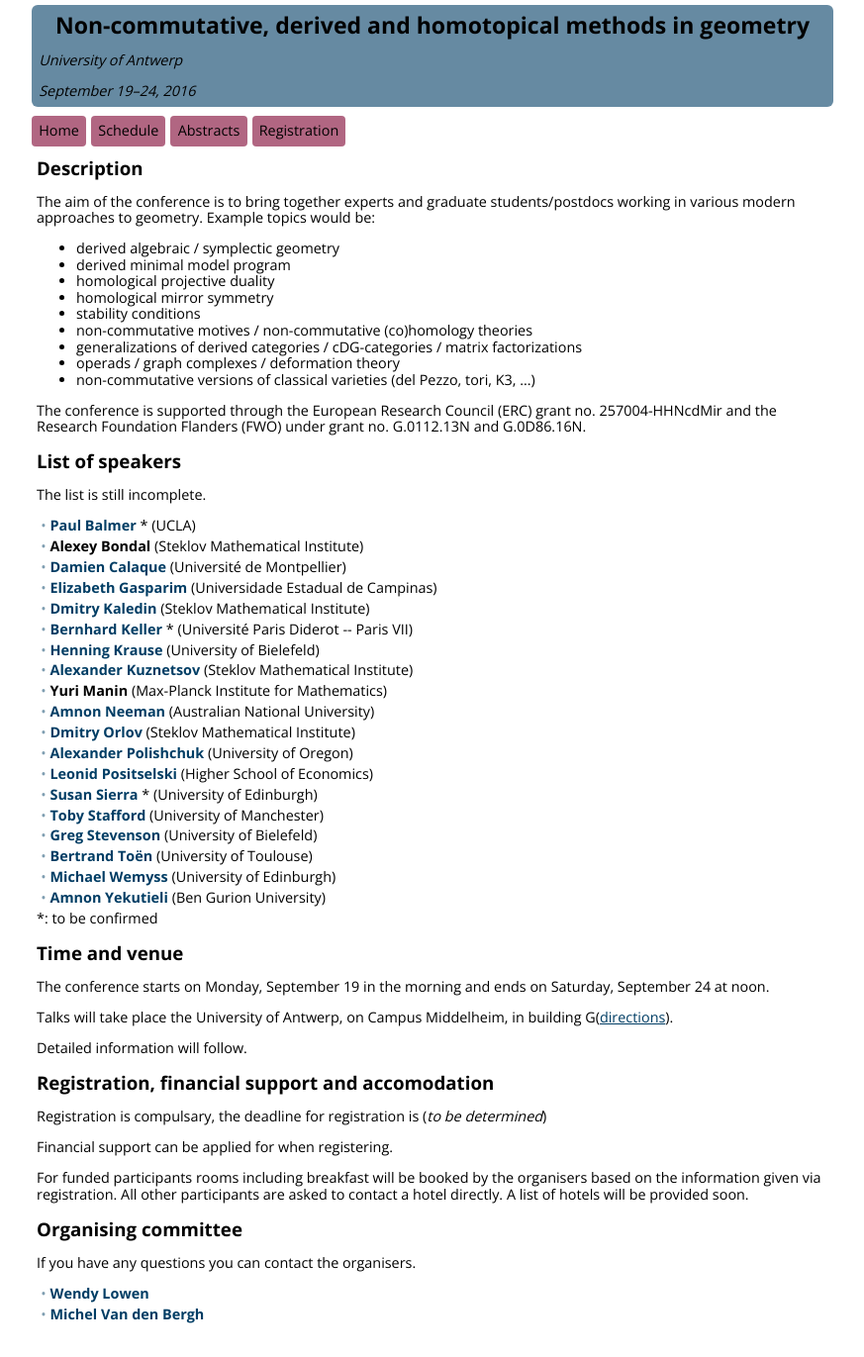
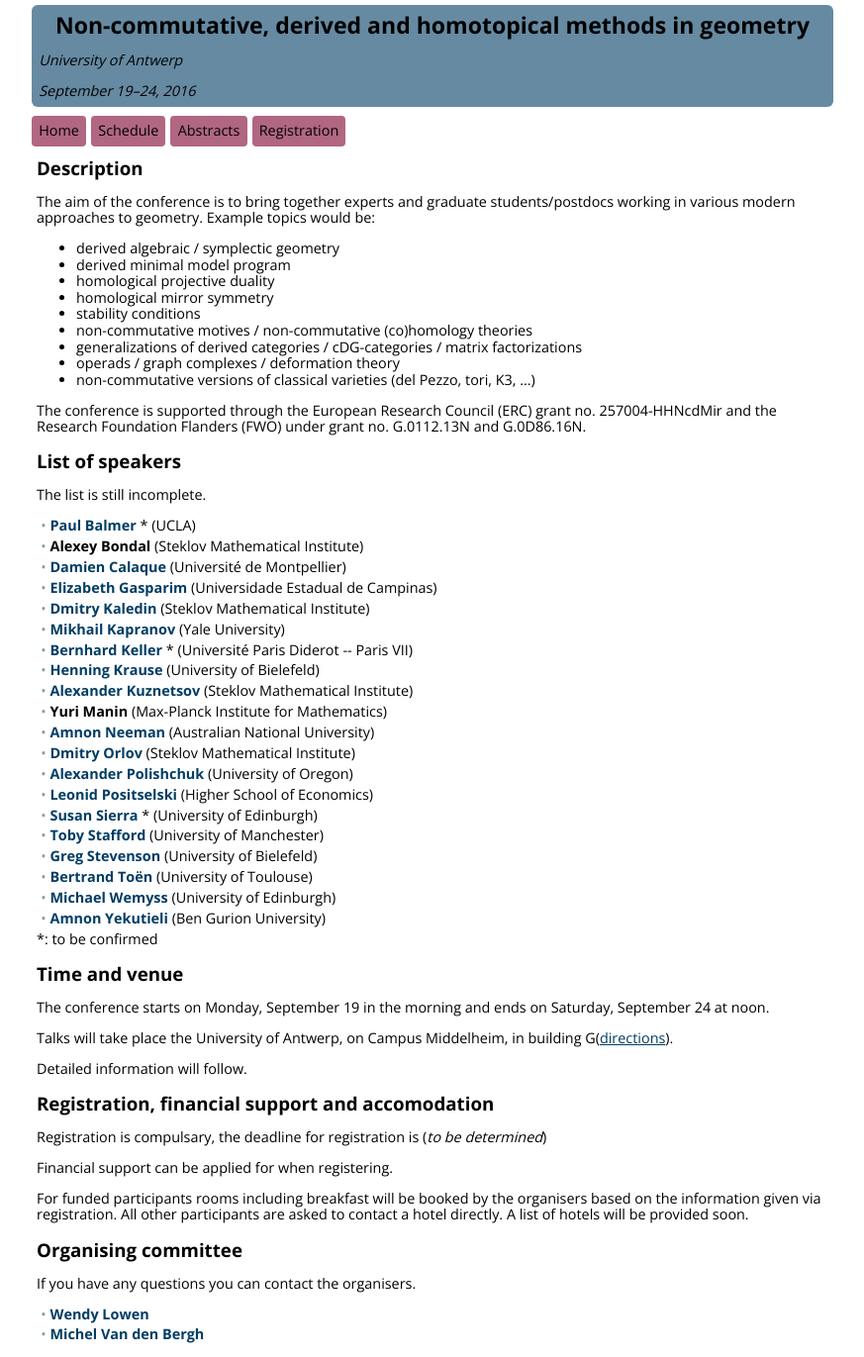
Before and after one commit to ncag-info/antwerp-2016, a Jekyll site: the page built from index.html, in a window 1280 px wide. Shown: the whole page at 99% size, without its empty margins (203-1076 px from the left). Built offline with Jekyll 4.4.1, drawn with Linux system fonts in a browser that asks for light colours; nearby versions of some CDN libraries; library files that are not in the unit come from our copies; before the commit the page ends 1350 px from its top, so only the background shows below that.

Commit message:
Adding Kapranov

```diff
--- a/_data/speakers.yml
+++ b/_data/speakers.yml
@@ -22,6 +22,11 @@ kaledin:
   name: Dmitry Kaledin
   affiliation: Steklov Mathematical Institute
   website: http://www.mi.ras.ru/~kaledin/
+
+kapranov:
+  name: Mikhail Kapranov
+  affiliation: Yale University
+  website: http://users.math.yale.edu/~mk486/
 
 keller:
   name: Bernhard Keller
```
